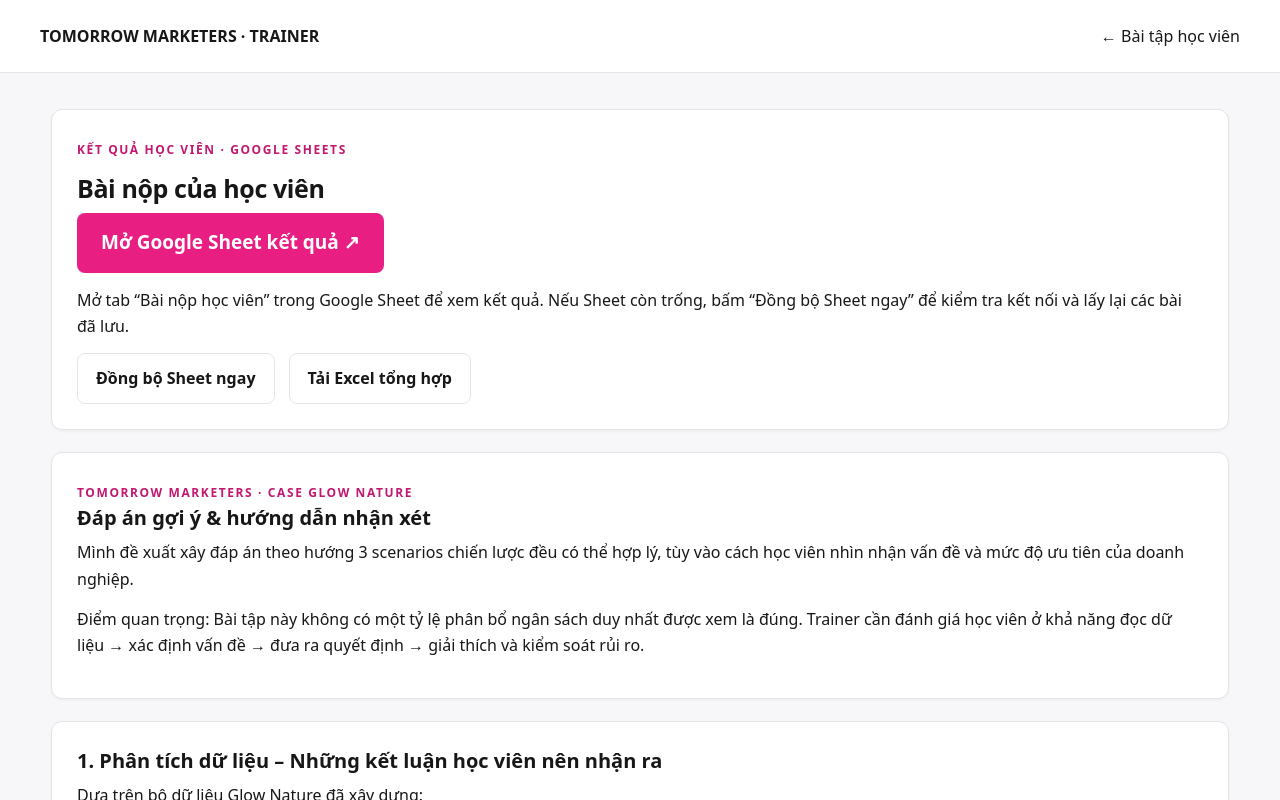
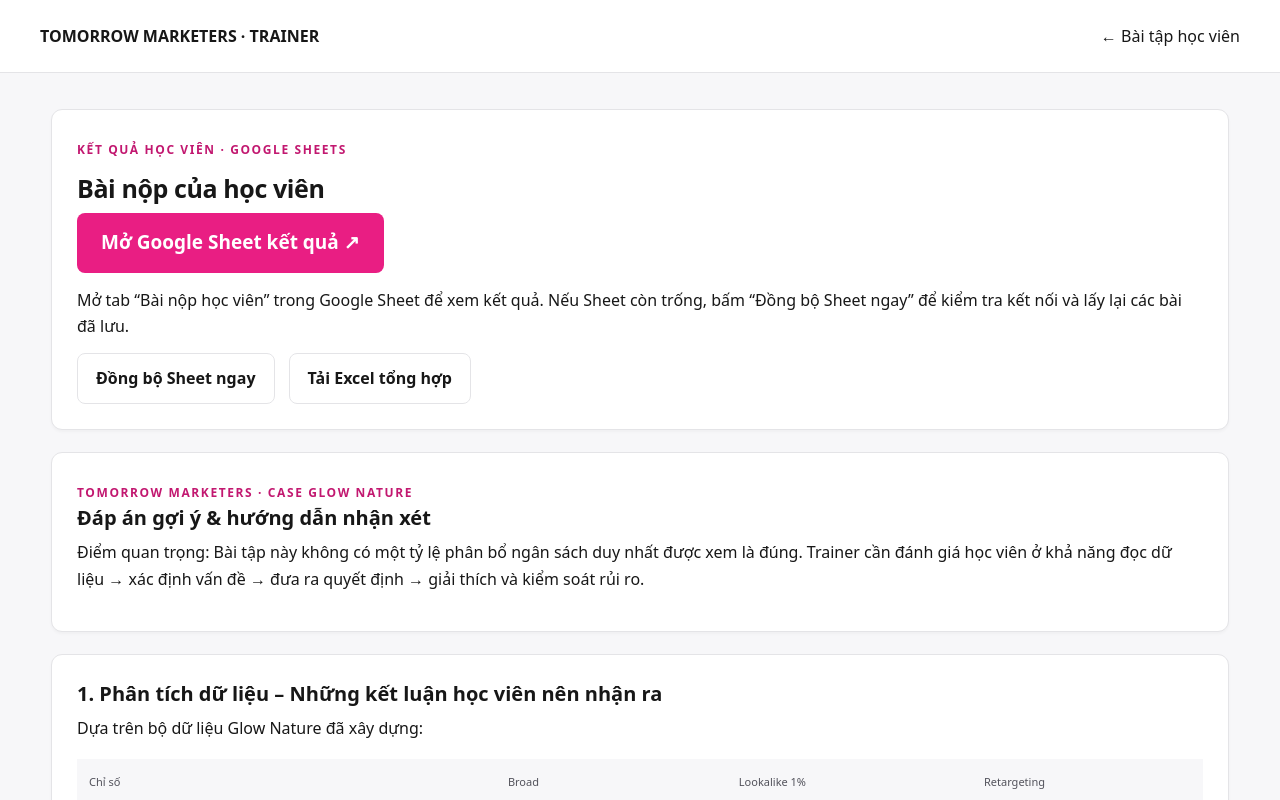
Before and after one commit to maitp21896/DP---B-i-t-p-bu-i-3, a Next.js app: page /trainer in a window 1280 px wide. Shown: the top 800 px of the page. Built offline with nearby package versions, Linux system fonts and the light colour scheme.

Commit message:
Remove conversational introduction from trainer answer key

```diff
--- a/components/trainer/AnswerKey.tsx
+++ b/components/trainer/AnswerKey.tsx
@@ -4,11 +4,6 @@
       <section className="card">
         <span className="eyebrow">TOMORROW MARKETERS · CASE GLOW NATURE</span>
         <h2>Đáp án gợi ý &amp; hướng dẫn nhận xét</h2>
-        <p>
-          {
-            "Mình đề xuất xây đáp án theo hướng 3 scenarios chiến lược đều có thể hợp lý, tùy vào cách học viên nhìn nhận vấn đề và mức độ ưu tiên của doanh nghiệp."
-          }
-        </p>
         <p>
           {
             "Điểm quan trọng: Bài tập này không có một tỷ lệ phân bổ ngân sách duy nhất được xem là đúng. Trainer cần đánh giá học viên ở khả năng đọc dữ liệu → xác định vấn đề → đưa ra quyết định → giải thích và kiểm soát rủi ro."
```
